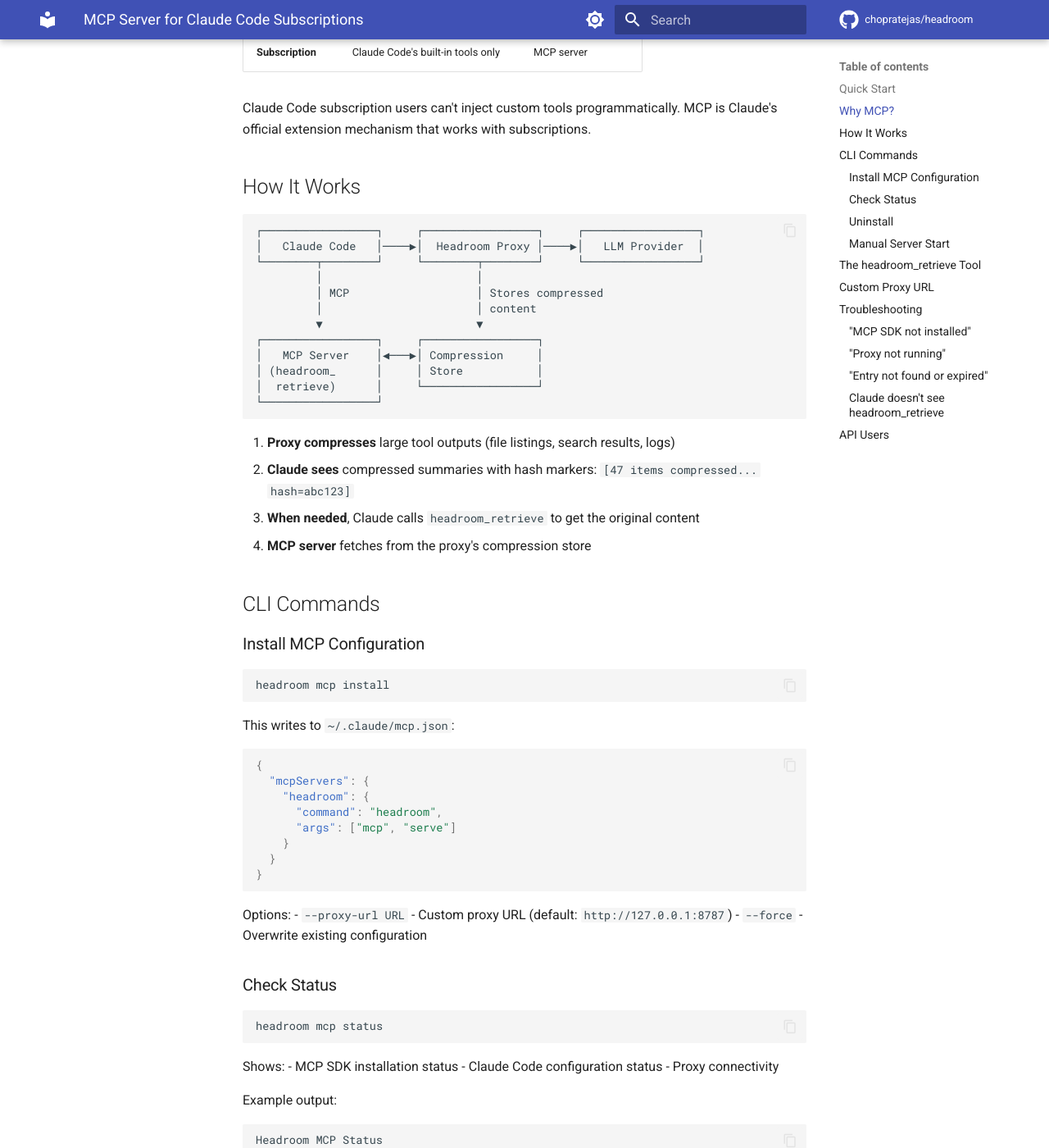
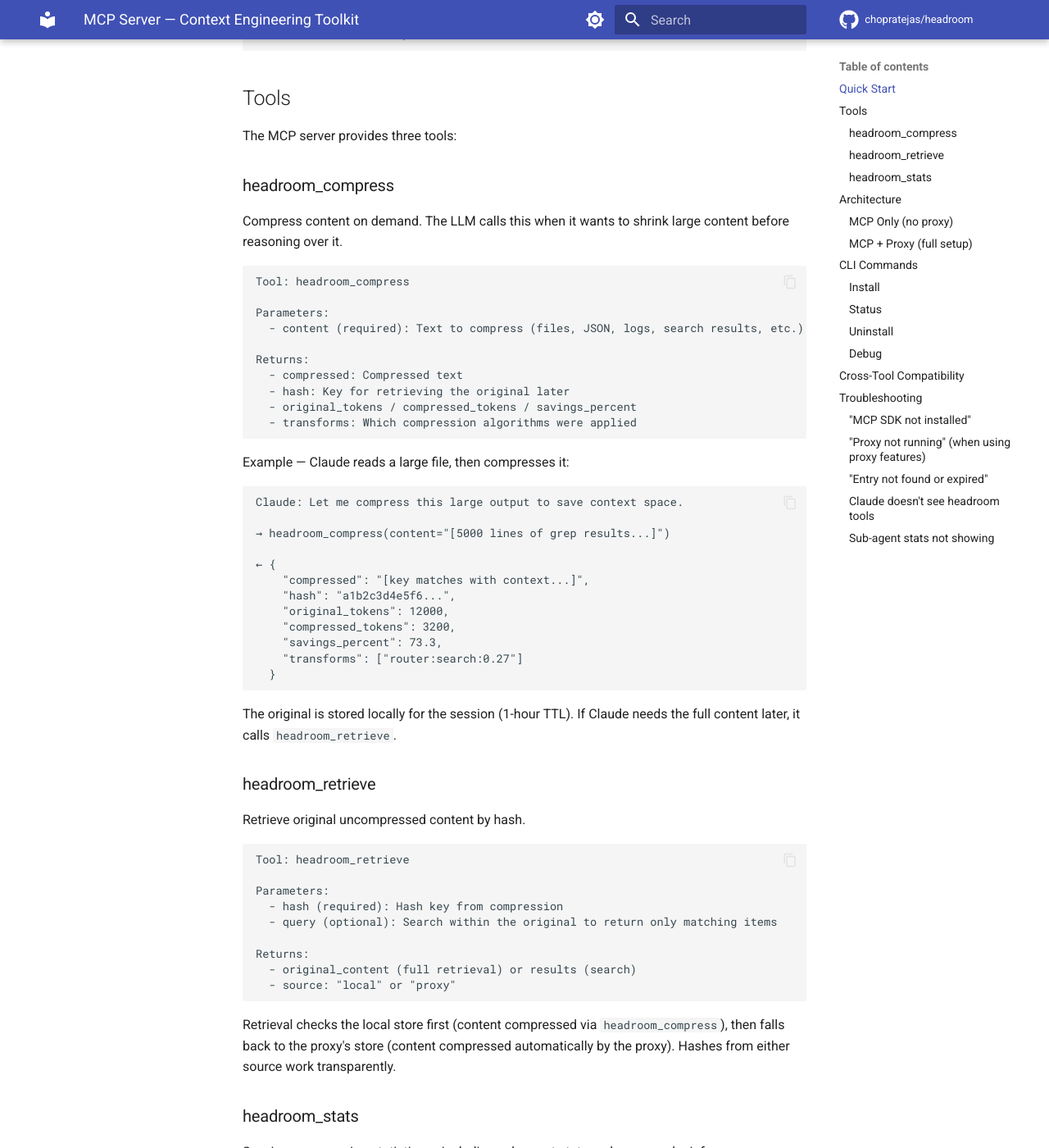
Before and after one commit to olek-soft-engineer/head-room, an MkDocs documentation site: the page built from docs/mcp.md, in a window 1280 px wide and 1400 px high, scrolled down 741 px. Shown: the whole window at 82% size. Built offline with MkDocs 1.6.1 and Material for MkDocs 9.7.7, drawn with Linux system fonts in a browser that asks for light colours; comment, search, counter and statistics services are not loaded; some of the changed text lies outside the part shown.

Commit message:
Updated README and mcp docs

````diff
--- a/docs/mcp.md
+++ b/docs/mcp.md
@@ -1,91 +1,166 @@
-# MCP Server for Claude Code Subscriptions
+# MCP Server — Context Engineering Toolkit
 
-Headroom's MCP (Model Context Protocol) server enables **CCR (Compress-Cache-Retrieve)** for Claude Code subscription users who don't have direct API access.
+Headroom's MCP server exposes **compression, retrieval, and observability** as tools that any MCP-compatible AI coding tool can use — Claude Code, Cursor, Codex, and more.
 
 ## Quick Start
 
 ```bash
-# Install MCP dependencies
-pip install "headroom-ai[mcp]"
+# Install (MCP is included with proxy, or standalone)
+pip install "headroom-ai[proxy]"    # Proxy + MCP tools
+pip install "headroom-ai[mcp]"      # MCP tools only (lightweight)
 
-# Configure Claude Code (one-time)
+# Register with Claude Code (one-time)
 headroom mcp install
 
-# Start the proxy
-headroom proxy
-
-# Use Claude Code - it now has headroom_retrieve!
+# Start Claude Code — it now has headroom tools!
 claude
 ```
 
-## Why MCP?
+That's it. Claude Code can now compress content on demand, retrieve originals, and check session stats — **no proxy required**.
 
-| Authentication | Custom Tools | Solution |
-|----------------|--------------|----------|
-| **API Key** | Direct injection via Messages API | Works automatically |
-| **Subscription** | Claude Code's built-in tools only | MCP server |
+For automatic compression of ALL traffic, also run the proxy:
 
-Claude Code subscription users can't inject custom tools programmatically. MCP is Claude's official extension mechanism that works with subscriptions.
+```bash
+# Terminal 1
+headroom proxy
 
-## How It Works
+# Terminal 2
+ANTHROPIC_BASE_URL=http://127.0.0.1:8787 claude
+```
+
+## Tools
+
+The MCP server provides three tools:
+
+### headroom_compress
+
+Compress content on demand. The LLM calls this when it wants to shrink large content before reasoning over it.
 
 ```
-┌─────────────────┐     ┌─────────────────┐     ┌─────────────────┐
-│   Claude Code   │────▶│  Headroom Proxy │────▶│   LLM Provider  │
-└────────┬────────┘     └────────┬────────┘     └─────────────────┘
-         │                       │
-         │ MCP                   │ Stores compressed
-         │                       │ content
-         ▼                       ▼
-┌─────────────────┐     ┌─────────────────┐
-│   MCP Server    │◀───▶│ Compression     │
-│ (headroom_      │     │ Store           │
-│  retrieve)      │     └─────────────────┘
-└─────────────────┘
+Tool: headroom_compress
+
+Parameters:
+  - content (required): Text to compress (files, JSON, logs, search results, etc.)
+
+Returns:
+  - compressed: Compressed text
+  - hash: Key for retrieving the original later
+  - original_tokens / compressed_tokens / savings_percent
+  - transforms: Which compression algorithms were applied
 ```
 
-1. **Proxy compresses** large tool outputs (file listings, search results, logs)
-2. **Claude sees** compressed summaries with hash markers: `[47 items compressed... hash=abc123]`
-3. **When needed**, Claude calls `headroom_retrieve` to get the original content
-4. **MCP server** fetches from the proxy's compression store
+Example — Claude reads a large file, then compresses it:
+
+```
+Claude: Let me compress this large output to save context space.
+
+→ headroom_compress(content="[5000 lines of grep results...]")
+
+← {
+    "compressed": "[key matches with context...]",
+    "hash": "a1b2c3d4e5f6...",
+    "original_tokens": 12000,
+    "compressed_tokens": 3200,
+    "savings_percent": 73.3,
+    "transforms": ["router:search:0.27"]
+  }
+```
+
+The original is stored locally for the session (1-hour TTL). If Claude needs the full content later, it calls `headroom_retrieve`.
+
+### headroom_retrieve
+
+Retrieve original uncompressed content by hash.
+
+```
+Tool: headroom_retrieve
+
+Parameters:
+  - hash (required): Hash key from compression
+  - query (optional): Search within the original to return only matching items
+
+Returns:
+  - original_content (full retrieval) or results (search)
+  - source: "local" or "proxy"
+```
+
+Retrieval checks the local store first (content compressed via `headroom_compress`), then falls back to the proxy's store (content compressed automatically by the proxy). Hashes from either source work transparently.
+
+### headroom_stats
+
+Session compression statistics — including sub-agent stats and proxy cache info.
+
+```
+Tool: headroom_stats
+
+Returns:
+  - compressions, retrievals, tokens_saved, savings_percent
+  - estimated_cost_saved_usd
+  - recent_events (last 10 compression/retrieval events)
+  - sub_agents (stats from sub-agent MCP instances, if any)
+  - combined (main + sub-agent totals)
+  - proxy (request count, cache hits, cost saved — if proxy is running)
+```
+
+Sub-agent stats are aggregated via a shared stats file (`~/.headroom/session_stats.jsonl`). Each MCP server instance (main session and sub-agents) writes events there, and `headroom_stats` reads across all of them.
+
+## Architecture
+
+### MCP Only (no proxy)
+
+```
+┌─────────────────────────────────────────────┐
+│  Claude Code / Cursor / Codex               │
+│                                              │
+│  LLM calls headroom_compress on demand       │
+│  ↓                                           │
+│  Compression happens locally in MCP process  │
+│  Original stored in local CompressionStore   │
+│  ↓                                           │
+│  LLM calls headroom_retrieve when needed     │
+└─────────────────────────────────────────────┘
+```
+
+### MCP + Proxy (full setup)
+
+```
+┌─────────────────────────────────────────────┐
+│  Claude Code                                 │
+│                                              │
+│  1. Sends request ──→ Proxy (auto-compress)  │
+│  2. Gets response with compressed outputs    │
+│  3. Can call headroom_compress for more      │
+│  4. headroom_retrieve checks:                │
+│     local store → proxy store                │
+└──────────────────┬──────────────────────────┘
+                   │ MCP (stdio)
+                   ▼
+┌─────────────────────────────────────────────┐
+│  Headroom MCP Server                         │
+│  ├── headroom_compress  (local compression)  │
+│  ├── headroom_retrieve  (local + proxy)      │
+│  └── headroom_stats     (aggregated stats)   │
+└─────────────────────────────────────────────┘
+```
+
+No double-compression: the proxy compresses at the HTTP level (before the LLM sees content). MCP tools operate after the LLM receives content. They don't touch the same data.
 
 ## CLI Commands
 
-### Install MCP Configuration
+### Install
 
 ```bash
-headroom mcp install
+headroom mcp install                              # Default setup
+headroom mcp install --proxy-url http://host:9000  # Custom proxy URL
+headroom mcp install --force                       # Overwrite existing
 ```
 
-This writes to `~/.claude/mcp.json`:
-
-```json
-{
-  "mcpServers": {
-    "headroom": {
-      "command": "headroom",
-      "args": ["mcp", "serve"]
-    }
-  }
-}
-```
-
-Options:
-- `--proxy-url URL` - Custom proxy URL (default: `http://127.0.0.1:8787`)
-- `--force` - Overwrite existing configuration
-
-### Check Status
+### Status
 
 ```bash
 headroom mcp status
 ```
 
-Shows:
-- MCP SDK installation status
-- Claude Code configuration status
-- Proxy connectivity
-
-Example output:
 ```
 Headroom MCP Status
 ========================================
@@ -102,62 +177,22 @@
 headroom mcp uninstall
 ```
 
-Removes headroom from `~/.claude/mcp.json` while preserving other MCP servers.
-
-### Manual Server Start
-
-```bash
-headroom mcp serve
-```
-
-This is called by Claude Code automatically. For debugging:
+### Debug
 
 ```bash
 headroom mcp serve --debug
 ```
 
-## The headroom_retrieve Tool
+## Cross-Tool Compatibility
 
-When the MCP server is active, Claude has access to:
+The MCP server works with any MCP-compatible host:
 
-```
-Tool: headroom_retrieve
-
-Parameters:
-  - hash (required): Hash key from compression marker
-  - query (optional): Search query to filter results
-
-Returns:
-  - Full original content, or
-  - Filtered results matching query
-```
-
-Example interaction:
-
-```
-Claude sees:
-  [47 log entries compressed. Showing first 3 + anomalies.
-   Use headroom_retrieve(hash="a1b2c3") for full logs]
-
-Claude calls:
-  headroom_retrieve(hash="a1b2c3", query="error")
-
-Returns:
-  [All log entries containing "error"]
-```
-
-## Custom Proxy URL
-
-If your proxy runs on a different port:
-
-```bash
-# During install
-headroom mcp install --proxy-url http://localhost:9000
-
-# Or via environment variable
-export HEADROOM_PROXY_URL=http://localhost:9000
-headroom mcp serve
-```
+| Tool | MCP Support | Setup |
+|------|-------------|-------|
+| Claude Code | Native | `headroom mcp install` |
+| Cursor | Supported | Add to Cursor MCP settings |
+| Codex | If supported | Configure MCP server |
+| Any MCP host | Yes | Point to `headroom mcp serve` |
 
 ## Troubleshooting
 
@@ -167,26 +202,24 @@
 pip install "headroom-ai[mcp]"
 ```
 
-### "Proxy not running"
-
-Start the proxy in another terminal:
+### "Proxy not running" (when using proxy features)
 
 ```bash
-headroom proxy
+headroom proxy  # In another terminal
 ```
 
 ### "Entry not found or expired"
 
-Compressed entries expire after 5 minutes (TTL). The proxy must be running continuously during your session.
+- Content compressed via `headroom_compress`: stored for 1 hour (session TTL)
+- Content compressed by the proxy: stored for 5 minutes (proxy TTL)
+- The proxy must be running for proxy-compressed content
 
-### Claude doesn't see headroom_retrieve
+### Claude doesn't see headroom tools
 
-1. Check status: `headroom mcp status`
+1. Check: `headroom mcp status`
 2. Restart Claude Code after installing MCP
-3. Verify `~/.claude/mcp.json` exists and contains headroom
+3. Verify with `/mcp` in Claude Code — should show 3 headroom tools
 
-## API Users
+### Sub-agent stats not showing
 
-If you have an `ANTHROPIC_API_KEY`, you don't need MCP. The proxy automatically injects the `headroom_retrieve` tool into API requests.
-
-MCP is specifically for subscription users who authenticate via Claude Code's OAuth flow rather than an API key.
+Sub-agent stats appear in `headroom_stats` only after sub-agents have run compressions. The shared stats file is at `~/.headroom/session_stats.jsonl`.
````
Also changed, not shown: README.md (+5 -4 lines).
